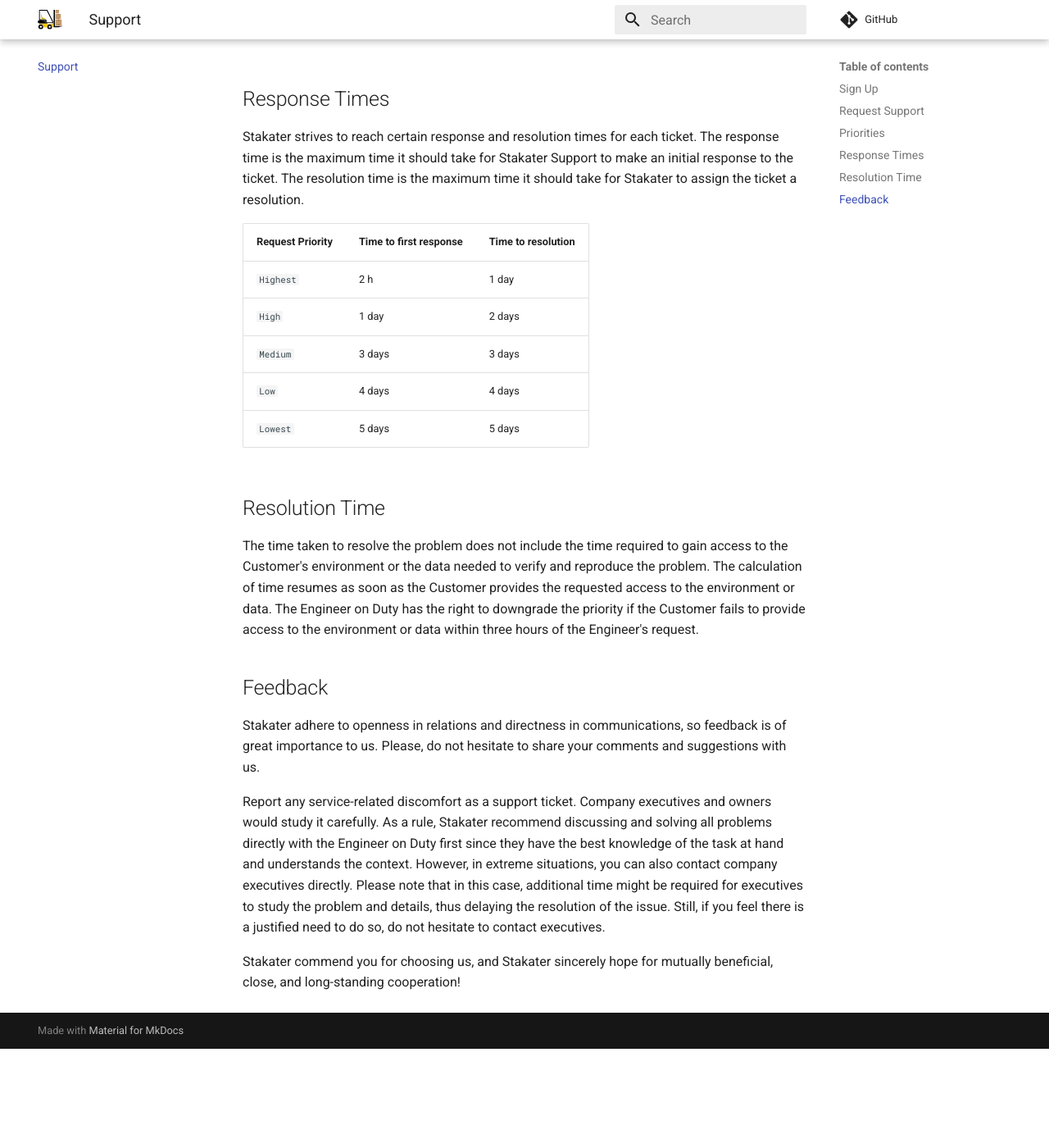
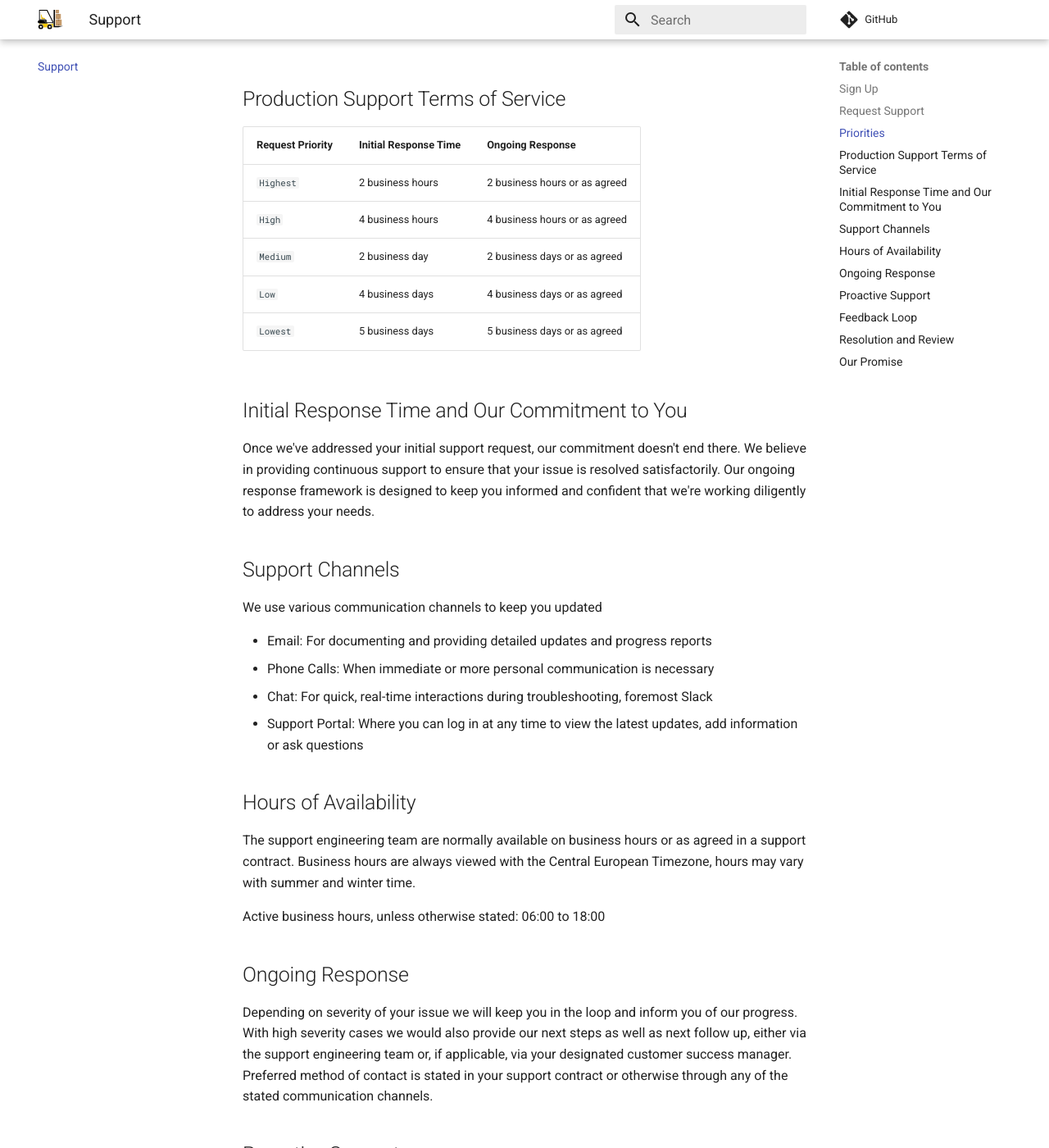
Before and after one commit to stakater/support-docs, an MkDocs documentation site: the page built from content/index.md, in a window 1280 px wide and 1400 px high, scrolled down 3722 px. Shown: the whole window at 82% size. Built offline with MkDocs 1.6.1 and Material for MkDocs 9.7.7, drawn with Linux system fonts in a browser that asks for light colours; comment, search, counter and statistics services are not loaded; before the commit the page ends 5001 px from its top, so only the background shows below that; some of the changed text lies outside the part shown.

Commit message:
Update to support page. Refining concepts and descriptions (#11)
* Update to support page. Refining concepts and descriptions

* MD error fixed plus spell correction

```diff
--- a/content/index.md
+++ b/content/index.md
@@ -46,26 +46,53 @@ Request Priority | Description of the Request Priority
 `Low` | This category includes: Requests for information and other matters, requests regarding extending the functionality of the Kubernetes Platform, performance issues that have no effect on functionality, Kubernetes platform flaws with known solutions or moderate impact on functionality. Example: Issues with extension availability.
 `Lowest` | Trivial problem with little or no impact on progress
 
-## Response Times
+## Production Support Terms of Service
 
-Stakater strives to reach certain response and resolution times for each ticket. The response time is the maximum time it should take for Stakater Support to make an initial response to the ticket. The resolution time is the maximum time it should take for Stakater to assign the ticket a resolution.
+Request Priority | Initial Response Time | Ongoing Response
+--- | --- | ---
+`Highest` | 2 business hours | 2 business hours or as agreed
+`High` | 4 business hours | 4 business hours or as agreed
+`Medium` | 2 business day | 2 business days or as agreed
+`Low` | 4 business days | 4 business days or as agreed
+`Lowest` | 5 business days | 5 business days or as agreed
 
-Request Priority | Time to first response | Time to resolution
---- | --- | ---
-`Highest` | 2 h | 1 day
-`High` | 1 day | 2 days
-`Medium` | 3 days | 3 days
-`Low` | 4 days | 4 days
-`Lowest` | 5 days | 5 days
+## Initial Response Time and Our Commitment to You
 
-## Resolution Time
+Once we've addressed your initial support request, our commitment doesn't end there. We believe in providing continuous support to ensure that your issue is resolved satisfactorily. Our ongoing response framework is designed to keep you informed and confident that we're working diligently to address your needs.
 
-The time taken to resolve the problem does not include the time required to gain access to the Customer's environment or the data needed to verify and reproduce the problem. The calculation of time resumes as soon as the Customer provides the requested access to the environment or data. The Engineer on Duty has the right to downgrade the priority if the Customer fails to provide access to the environment or data within three hours of the Engineer's request.
+## Support Channels
 
-## Feedback
+We use various communication channels to keep you updated
 
-Stakater adhere to openness in relations and directness in communications, so feedback is of great importance to us. Please, do not hesitate to share your comments and suggestions with us.
+- Email: For documenting and providing detailed updates and progress reports
+- Phone Calls: When immediate or more personal communication is necessary
+- Chat: For quick, real-time interactions during troubleshooting, foremost Slack
+- Support Portal: Where you can log in at any time to view the latest updates, add information or ask questions
 
-Report any service-related discomfort as a support ticket. Company executives and owners would study it carefully. As a rule, Stakater recommend discussing and solving all problems directly with the Engineer on Duty first since they have the best knowledge of the task at hand and understands the context. However, in extreme situations, you can also contact company executives directly. Please note that in this case, additional time might be required for executives to study the problem and details, thus delaying the resolution of the issue. Still, if you feel there is a justified need to do so, do not hesitate to contact executives.
+## Hours of Availability
 
-Stakater commend you for choosing us, and Stakater sincerely hope for mutually beneficial, close, and long-standing cooperation!
+The support engineering team are normally available on business hours or as agreed in a support contract.
+Business hours are always viewed with the Central European Timezone, hours may vary with summer and winter time.
+
+Active business hours, unless otherwise stated: 06:00 to 18:00
+
+## Ongoing Response
+
+Depending on severity of your issue we will keep you in the loop and inform you of our progress. With high severity cases we would also provide our next steps as well as next follow up, either via the support engineering team or, if applicable, via your designated customer success manager.
+Preferred method of contact is stated in your support contract or otherwise through any of the stated communication channels.
+
+## Proactive Support
+
+Our engineering support team doesn't just react to issues; we anticipate and work proactively to prevent them. We'll analyze trends, provide recommendations and in some cases, implement preventative measures to avoid future disruptions.
+
+## Feedback Loop
+
+Your feedback during and after the resolution process helps us improve. We'll check in with you to ensure your satisfaction and learn how we can enhance our support.
+
+## Resolution and Review
+
+Once an issue is resolved, we'll conduct a review with you to ensure everything is working as it should. We’ll also discuss any lessons learned and potential improvements for both parties.
+
+## Our Promise
+
+We are here to support you, not just until the problem is solved, but to ensure that your experience is as seamless as possible. Your success is our success and through our ongoing response efforts, we pledge to uphold the highest standards of customer service and satisfaction.
```
